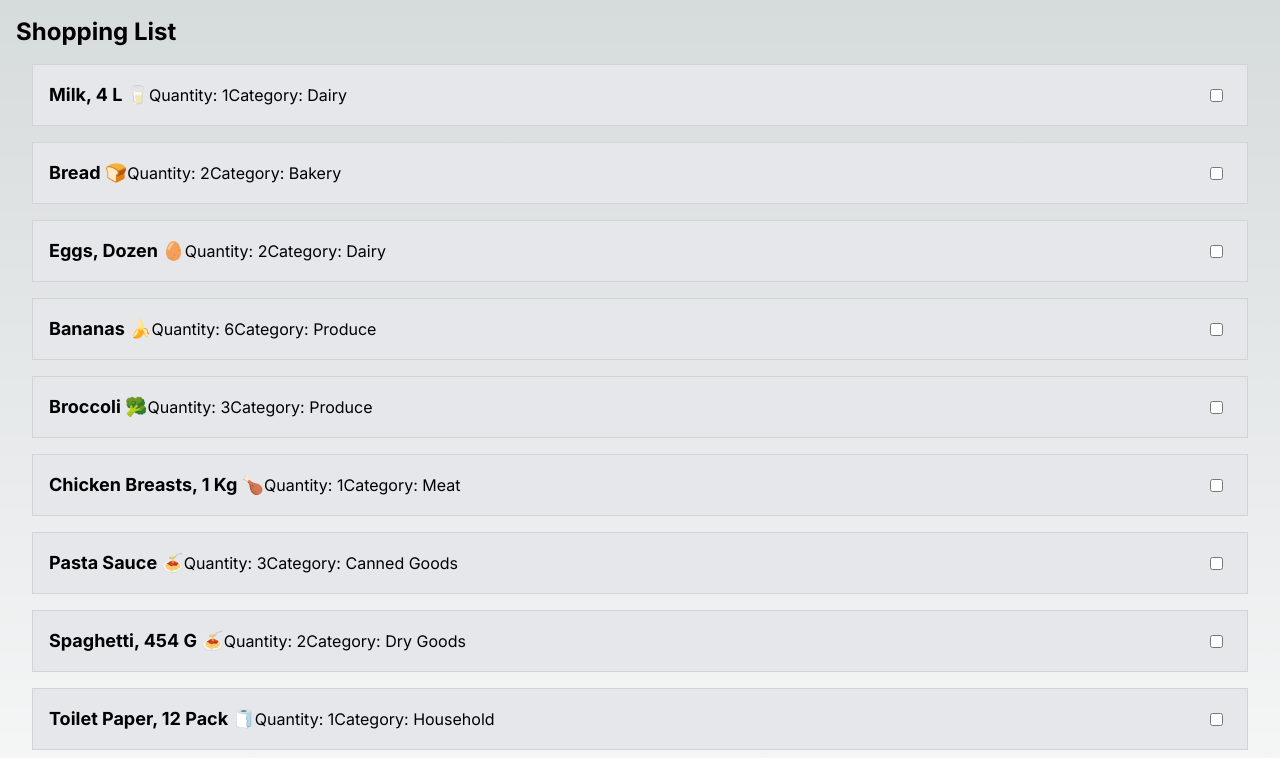
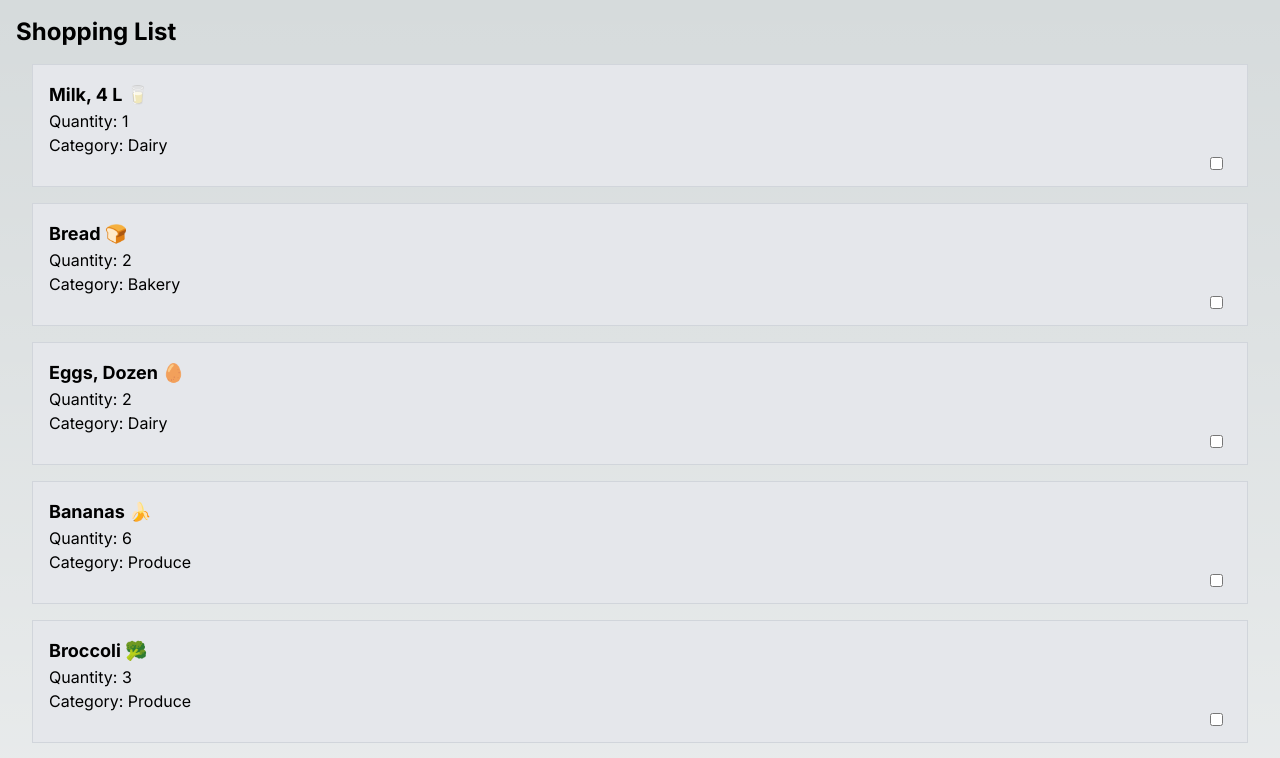
Before and after one commit to Daws98/cprg306-assignments, a Next.js app: page /week-3 in a window 1280 px wide. Shown: the top 758 px of the page. Built offline with nearby package versions, Linux system fonts and the light colour scheme.

Commit message:
Update item.js

```diff
--- a/app/week-3/item.js
+++ b/app/week-3/item.js
@@ -1,6 +1,7 @@
+import React from 'react';
 const Item = ({ name, quantity, category }) => {
     return (
-        <li className="border border-gray-300 p-4 m-4 bg-gray-200 text-black flex items-center">
+        <li className="border border-gray-300 p-4 m-4 bg-gray-200 text-black flex flex-col">
             <h3 className="text-lg font-bold capitalize">{name}</h3>
             <p>Quantity: {quantity}</p>
             <p className="capitalize">Category: {category}</p>
```
